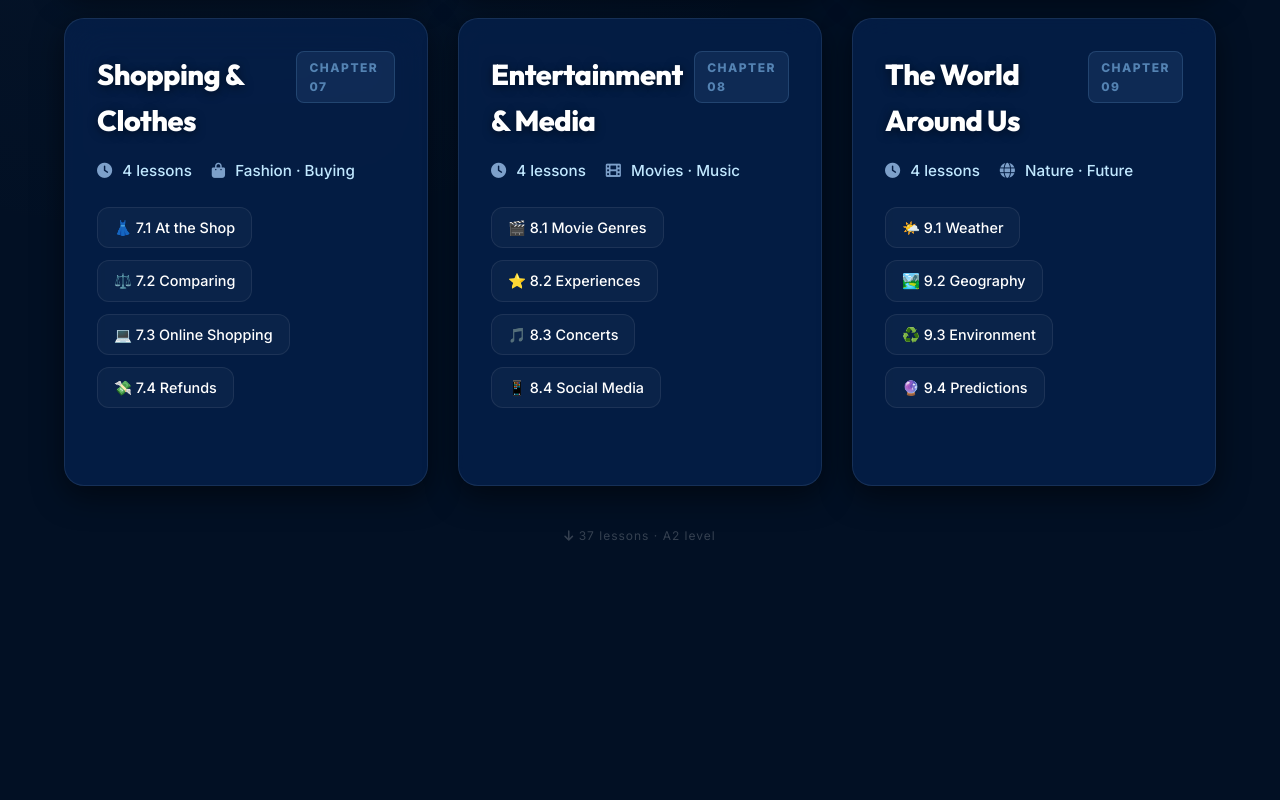
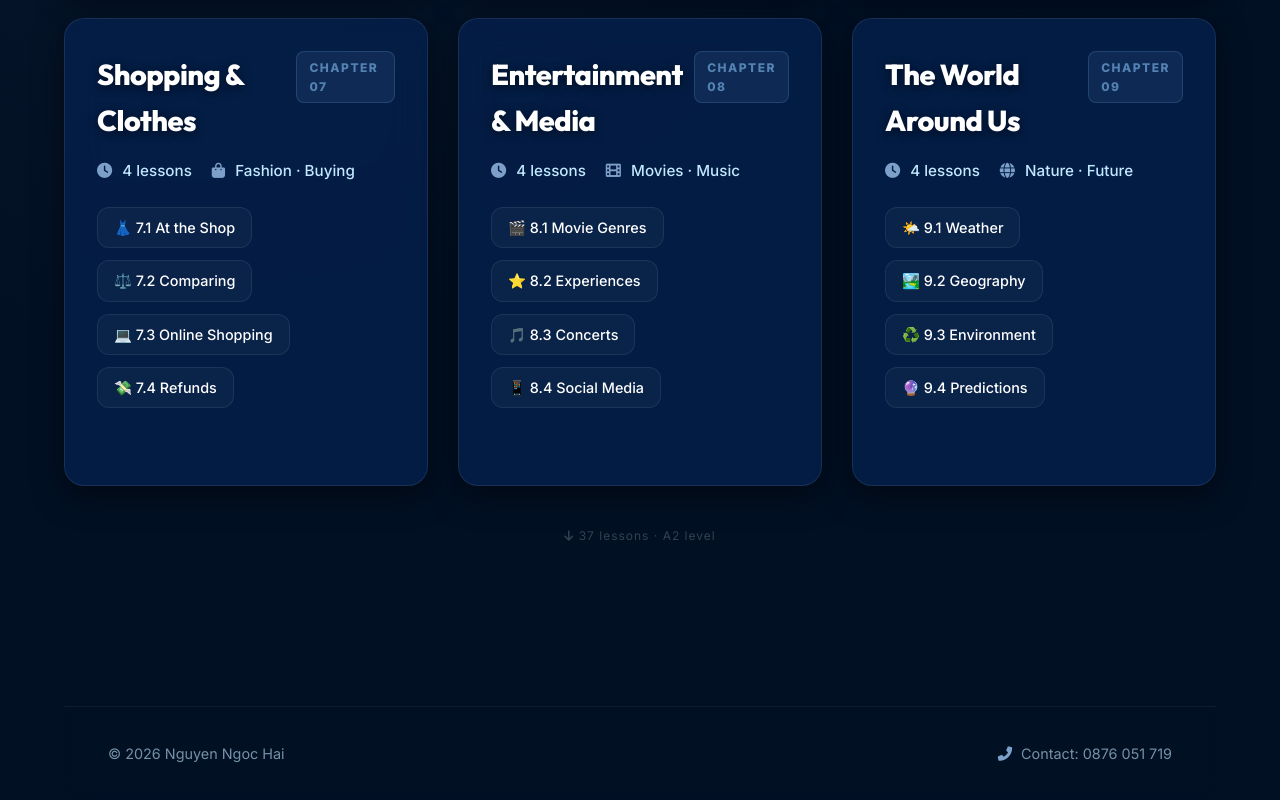
Before and after one commit to nguyenngochai150998-netizen/english-a2-web, a plain HTML site: page index.html in a window 1280 px wide. Shown: the part 1726-2526 px from the top of the page. Before the commit the page ends 2372 px from the top, so only its background shows below. Drawn offline with Linux system fonts and the light colour scheme.

Commit message:
update footer

```diff
--- a/index.html
+++ b/index.html
@@ -341,6 +341,14 @@
         </div>
     </div>
 
+    <!-- ===== FOOTER ===== -->
+    <footer class="app-footer">
+        <div class="container" style="display: flex; justify-content: space-between; align-items: center; flex-wrap: wrap; gap: 10px;">
+            <p>&copy; 2026 Nguyen Ngoc Hai</p>
+            <p><i class="fas fa-phone-alt"></i> Contact: 0876 051 719</p>
+        </div>
+    </footer>
+
 </div>
 
 <!-- EXTERNAL SCRIPTS -->
--- a/style.css
+++ b/style.css
@@ -1310,6 +1310,28 @@ header h1 {
     border-color: transparent;
 }
 
+/* ==========================================================================
+   FOOTER
+   ========================================================================== */
+.app-footer {
+    text-align: center;
+    padding: 30px 20px;
+    margin-top: 60px;
+    border-top: 1px solid rgba(255, 255, 255, 0.05);
+    color: var(--text-muted);
+    font-size: 0.9rem;
+    backdrop-filter: blur(10px);
+}
+
+.app-footer p {
+    margin: 5px 0;
+}
+
+.app-footer i {
+    color: var(--accent-secondary);
+    margin-right: 5px;
+}
+
 /* 8. Progress Ring Pulse */
 @keyframes ringPulse {
     0% { stroke-width: 4; stroke: var(--accent-secondary); filter: drop-shadow(0 0 2px var(--accent-secondary)); }
```
